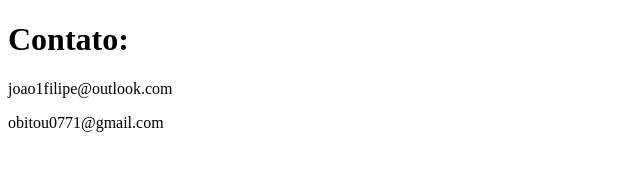
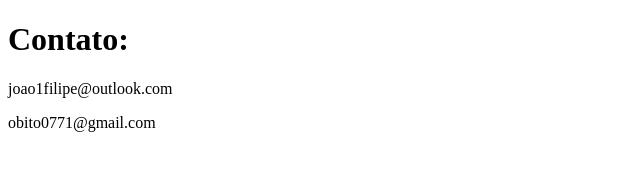
Before and after one commit to joaofilipee/github-for-teams, a plain HTML site: page contato.html in a window 1280 px wide. Shown: the full height of the page, 0-640 px from the left. Drawn offline with Linux system fonts and the light colour scheme.

Commit message:
modified contato

```diff
--- a/contato.html
+++ b/contato.html
@@ -9,6 +9,6 @@
 <body>
     <h1>Contato:</h1>
     <p>joao1filipe@outlook.com</p>
-    <p>obitou0771@gmail.com</p>
+    <p>obito0771@gmail.com</p>
 </body>
 </html>
```
